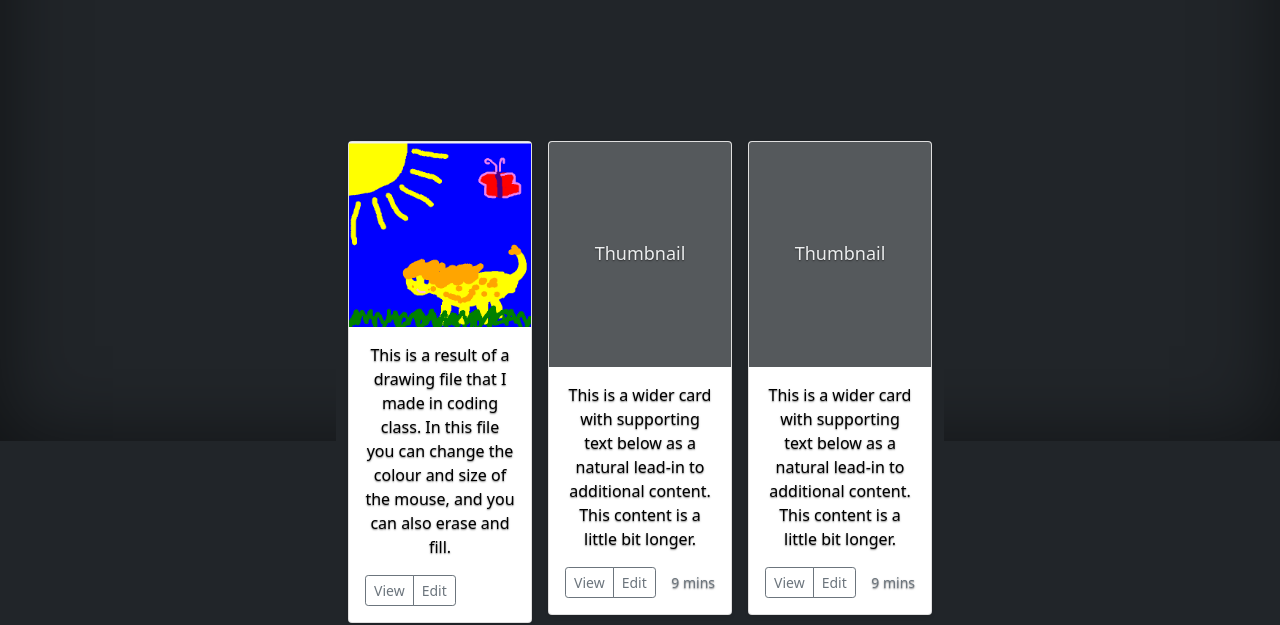
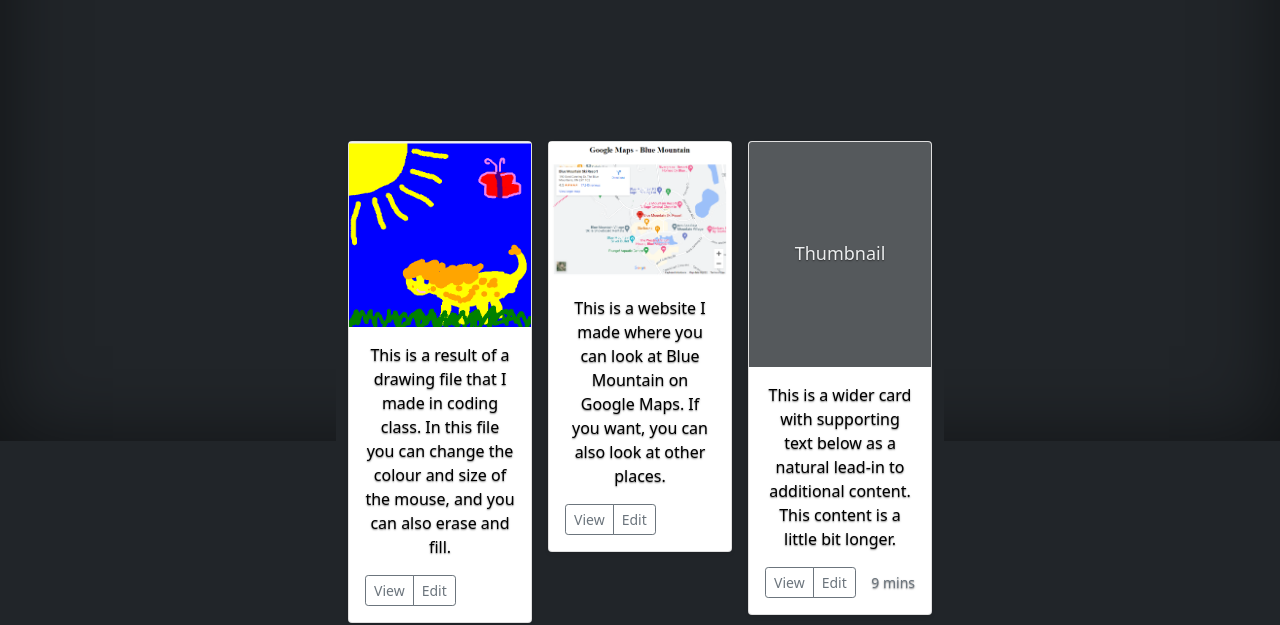
Before and after one commit to samhockey17/samhockey17.github.io, a plain HTML site: page personal.html in a window 1280 px wide. Shown: the part 359-984 px from the top of the page. Drawn offline with Linux system fonts and the light colour scheme.

Commit message:
Version6

```diff
--- a/personal.html
+++ b/personal.html
@@ -82,22 +82,14 @@
                     </div>
                     <div class="col">
                         <div class="card shadow-sm">
-                            <svg class="bd-placeholder-img card-img-top" width="100%" height="225"
-                                 xmlns="http://www.w3.org/2000/svg" role="img" aria-label="Placeholder: Thumbnail"
-                                 preserveAspectRatio="xMidYMid slice" focusable="false"><title>Placeholder</title>
-                                <rect width="100%" height="100%" fill="#55595c"/>
-                                <text x="50%" y="50%" fill="#eceeef" dy=".3em">Thumbnail</text>
-                            </svg>
-
+                            <img src="images/bluemountainpycharm.png"/>
                             <div class="card-body">
-                                <p class="card-text">This is a wider card with supporting text below as a natural
-                                    lead-in to additional content. This content is a little bit longer.</p>
+                                <p class="card-text">This is a website I made where you can look at Blue Mountain on Google Maps. If you want, you can also look at other places.</p>
                                 <div class="d-flex justify-content-between align-items-center">
                                     <div class="btn-group">
                                         <button type="button" class="btn btn-sm btn-outline-secondary">View</button>
                                         <button type="button" class="btn btn-sm btn-outline-secondary">Edit</button>
                                     </div>
-                                    <small class="text-muted">9 mins</small>
                                 </div>
                             </div>
                         </div>
```
Also changed, not shown: images/bluemountainpycharm.png (added).
